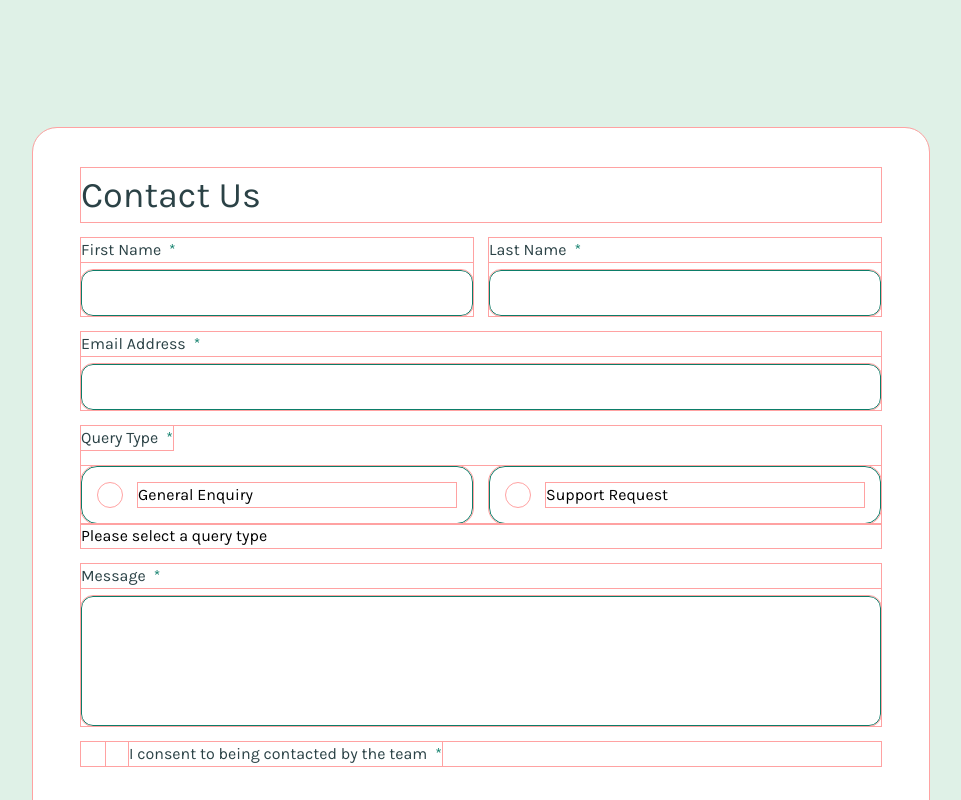
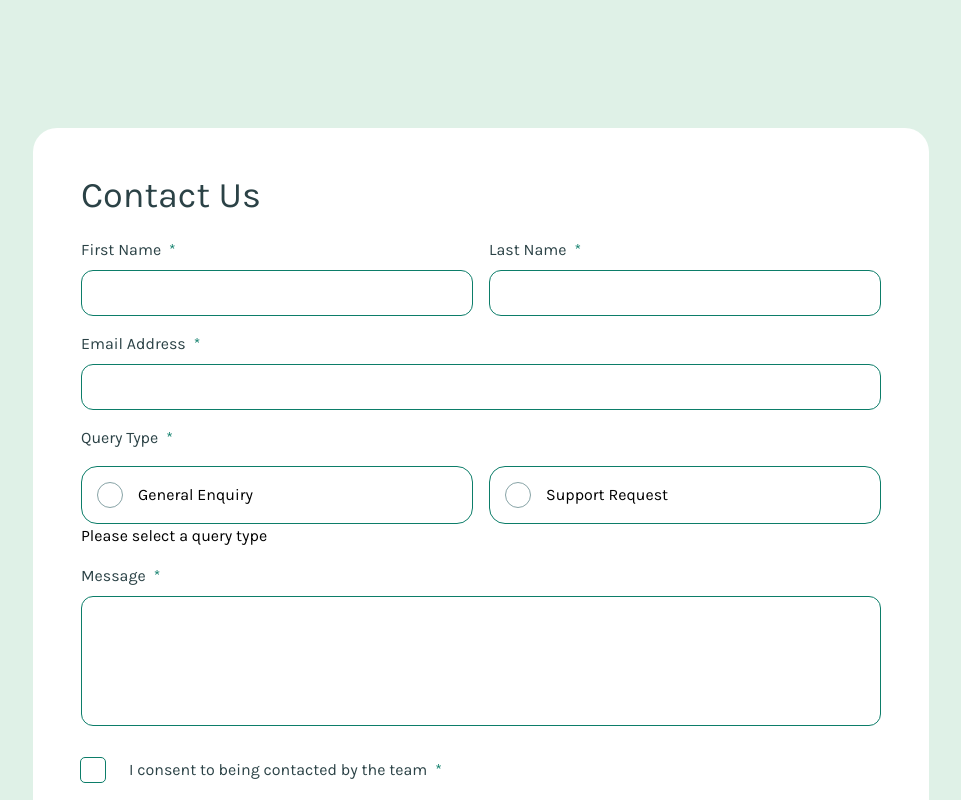
Before and after one commit to lilKriT/fem-contact-form, a Next.js app: page / in a window 1280 px wide. Shown: the top 800 px of the page, without its empty margins (159-1120 px from the left). Built offline with nearby package versions, Linux system fonts and the light colour scheme.

Commit message:
Added focus and active states.

```diff
--- a/app/globals.css
+++ b/app/globals.css
@@ -40,7 +40,7 @@
 }
 
 * {
-  @apply outline-1 outline-red-300;
+  /* @apply outline-1 outline-red-300; */
 }
 
 body {
@@ -56,7 +56,8 @@ body {
 
   input,
   textarea {
-    @apply text-lg text-gray-900 border border-green-600 px-4 py-2 rounded-xl resize-none;
+    @apply text-lg text-gray-900 border border-green-600 px-4 py-2 rounded-xl resize-none cursor-pointer hover:border-green-400 motion-safe:duration-75 ease-in-out;
+    @apply outline-none focus:ring-2 focus:ring-green-600;
   }
 
   span.error {
@@ -81,7 +82,7 @@ body {
 }
 
 .btn--primary {
-  @apply bg-green-600 text-white;
+  @apply bg-green-600 text-white hover:bg-green-900 motion-safe:duration-150 ease-in-out;
 }
 
 .afterAsterisk {
--- a/app/page.tsx
+++ b/app/page.tsx
@@ -41,7 +41,7 @@ export default function Home() {
           <div className="flex flex-wrap gap-4 mt-4">
             <label
               htmlFor="general"
-              className="basis-[calc(50%-.5rem)] min-w-[30ch] grow p-4 flex gap-4 border border-green-600 rounded-2xl cursor-pointer"
+              className="relative overflow-hidden basis-[calc(50%-.5rem)] min-w-[30ch] grow p-4 flex items-center gap-4 border peer-checked:bg-amber-300 border-green-600 rounded-2xl cursor-pointer"
             >
               <input
                 type="radio"
@@ -49,13 +49,14 @@ export default function Home() {
                 id="general"
                 className="peer sr-only"
               />
-              <span className="w-6 aspect-square rounded-full peer-checked:bg-[url(/icon-radio-selected.svg)] bg-cover bg-no-repeat"></span>
-              <span className="grow">General Enquiry</span>
+              <div className="absolute inset-0 peer-checked:bg-green-200 pointer-events-none"></div>
+              <span className="z-10 w-6 aspect-square rounded-full outline outline-gray-500 peer-checked:outline-none peer-checked:bg-[url(/icon-radio-selected.svg)] bg-cover bg-no-repeat bg-center"></span>
+              <span className="z-10 grow">General Enquiry</span>
             </label>
 
             <label
               htmlFor="support"
-              className="basis-[calc(50%-.5rem)] min-w-[30ch] grow p-4 flex gap-4 border border-green-600 rounded-2xl cursor-pointer"
+              className="relative overflow-hidden basis-[calc(50%-.5rem)] min-w-[30ch] grow p-4 flex items-center gap-4 border border-green-600 rounded-2xl cursor-pointer"
             >
               <input
                 type="radio"
@@ -63,8 +64,9 @@ export default function Home() {
                 id="support"
                 className="peer sr-only"
               />
-              <span className="w-6 aspect-square rounded-full peer-checked:bg-[url(/icon-radio-selected.svg)] bg-cover bg-no-repeat"></span>
-              <span className="grow">Support Request</span>
+              <div className="absolute inset-0 peer-checked:bg-green-200 pointer-events-none"></div>
+              <span className="z-10 w-6 aspect-square rounded-full outline outline-gray-500 peer-checked:outline-none peer-checked:bg-[url(/icon-radio-selected.svg)] bg-cover bg-no-repeat bg-center"></span>
+              <span className="z-10 grow">Support Request</span>
             </label>
           </div>
 
@@ -79,9 +81,9 @@ export default function Home() {
         </label>
 
         {/* Consent checkbox */}
-        <label className="field field--full field--horizontal flex-wrap">
+        <label className="field field--full field--horizontal flex-wrap mt-4">
           <input type="checkbox" name="" id="" className="peer sr-only " />
-          <span className="w-6 aspect-square peer-checked:bg-[url(/icon-checkbox-check.svg)] bg-cover bg-no-repeat"></span>
+          <span className="w-6 aspect-square outline outline-green-600 rounded-sm peer-checked:bg-[url(/icon-checkbox-check.svg)] bg-cover bg-no-repeat"></span>
           <p className="ml-4 afterAsterisk">
             I consent to being contacted by the team
           </p>
```
